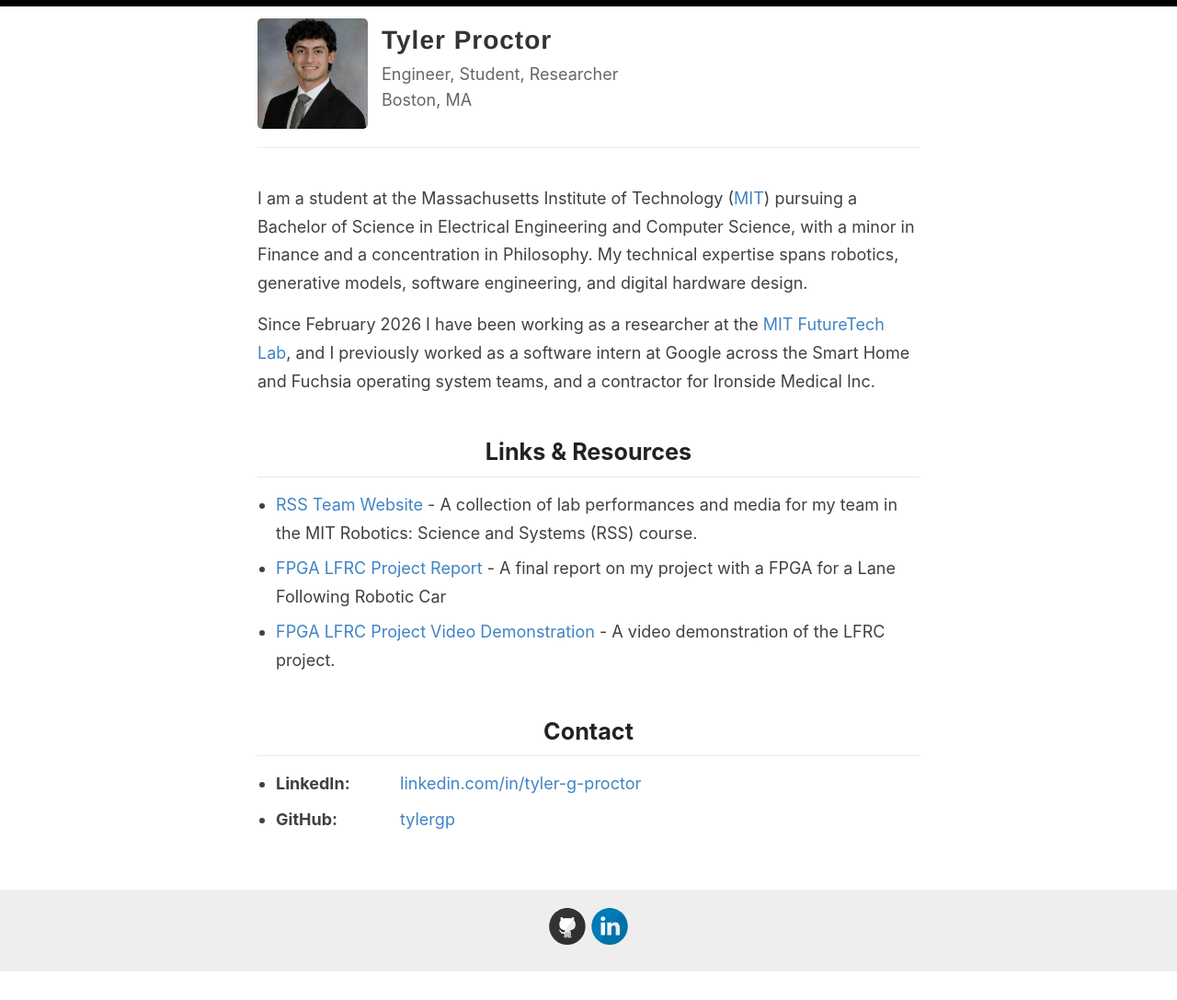
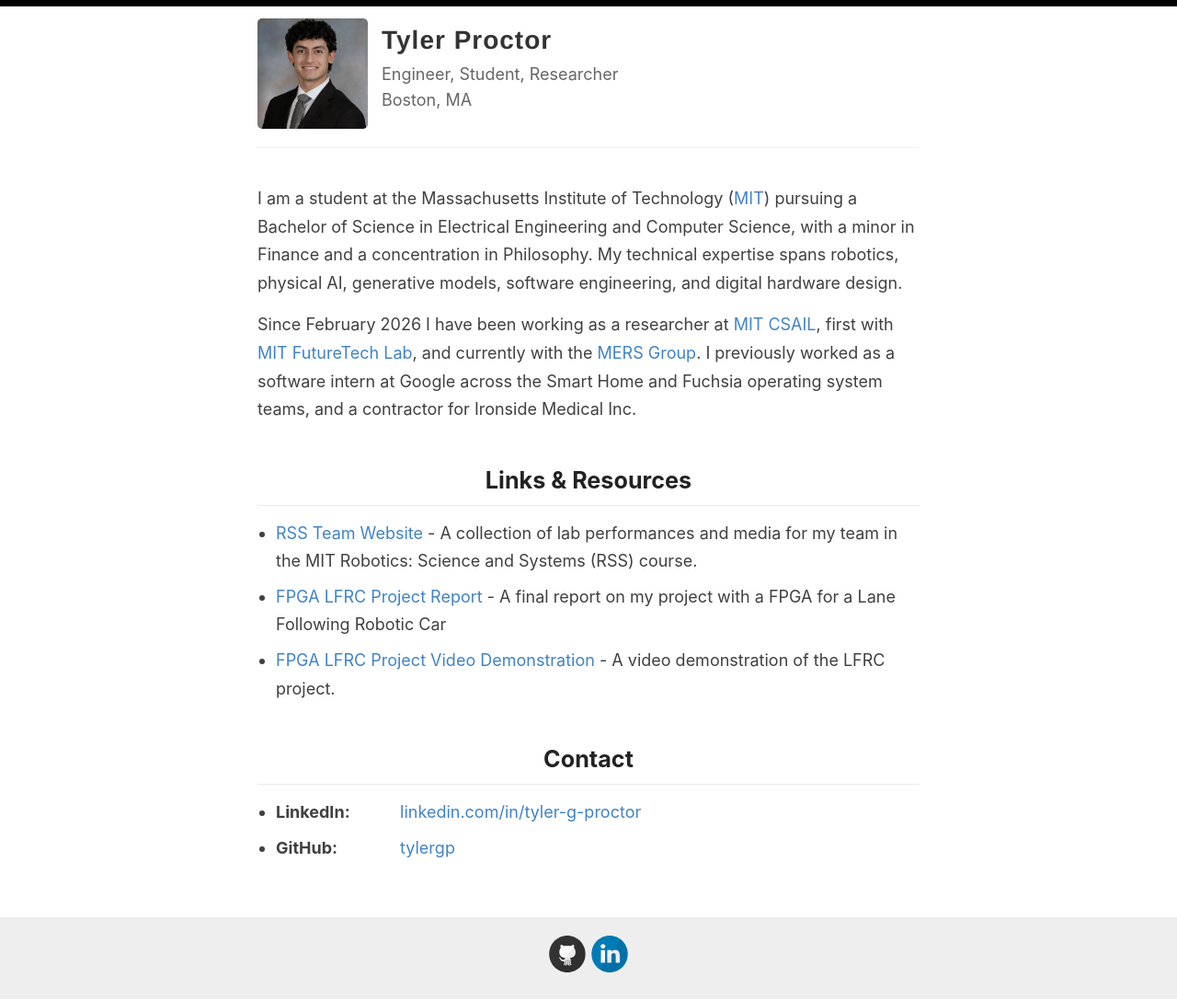
Before and after one commit to tylergp/tylergp.github.io, a Jekyll site: the page built from index.html, in a window 1280 px wide. Shown: the whole page at 92% size. Built offline with Jekyll 4.4.1, drawn with Linux system fonts in a browser that asks for light colours; the list of posts is cut into pages by our own code; before the commit the page ends 1056 px from its top, so only the background shows below that.

Commit message:
Updates with MERS

```diff
--- a/index.html
+++ b/index.html
@@ -31,9 +31,9 @@
 </style>
 
 <div class="custom-section" id="about">
-  <p>I am a student at the Massachusetts Institute of Technology (<a href="https://www.eecs.mit.edu/">MIT</a>) pursuing a Bachelor of Science in Electrical Engineering and Computer Science, with a minor in Finance and a concentration in Philosophy. My technical expertise spans robotics, generative models, software engineering, and digital hardware design.</p>
+  <p>I am a student at the Massachusetts Institute of Technology (<a href="https://www.eecs.mit.edu/">MIT</a>) pursuing a Bachelor of Science in Electrical Engineering and Computer Science, with a minor in Finance and a concentration in Philosophy. My technical expertise spans robotics, physical AI, generative models, software engineering, and digital hardware design.</p>
 
-  <p>Since February 2026 I have been working as a researcher at the <a href="https://futuretech.mit.edu/">MIT FutureTech Lab</a>, and I previously worked as a software intern at Google across the Smart Home and Fuchsia operating system teams, and a contractor for Ironside Medical Inc.</p>
+  <p>Since February 2026 I have been working as a researcher at <a href="https://www.csail.mit.edu/">MIT CSAIL</a>, first with <a href="https://futuretech.mit.edu/">MIT FutureTech Lab</a>, and currently with the <a href="https://mers.csail.mit.edu/">MERS Group</a>. I previously worked as a software intern at Google across the Smart Home and Fuchsia operating system teams, and a contractor for Ironside Medical Inc.</p>
 </div>
 
 <div class="custom-section" id="links">
```
